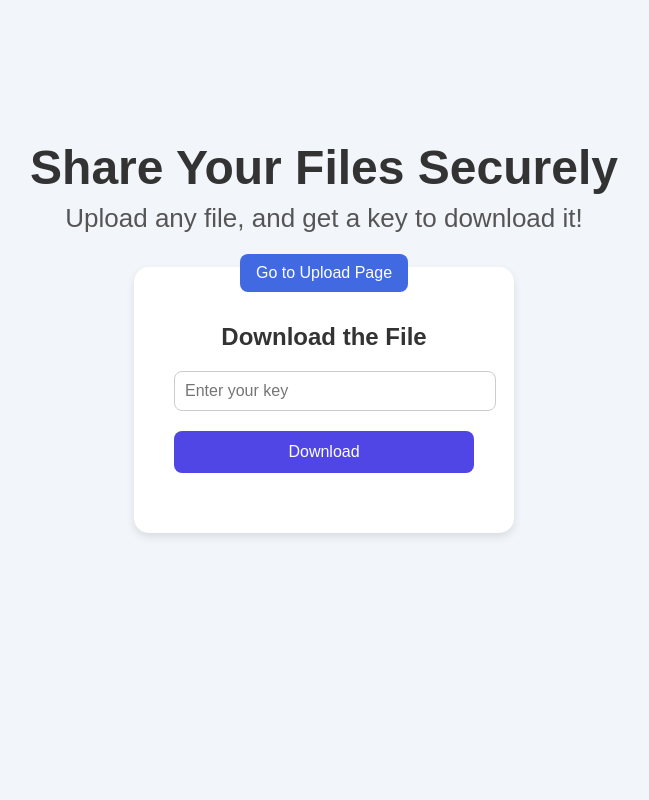
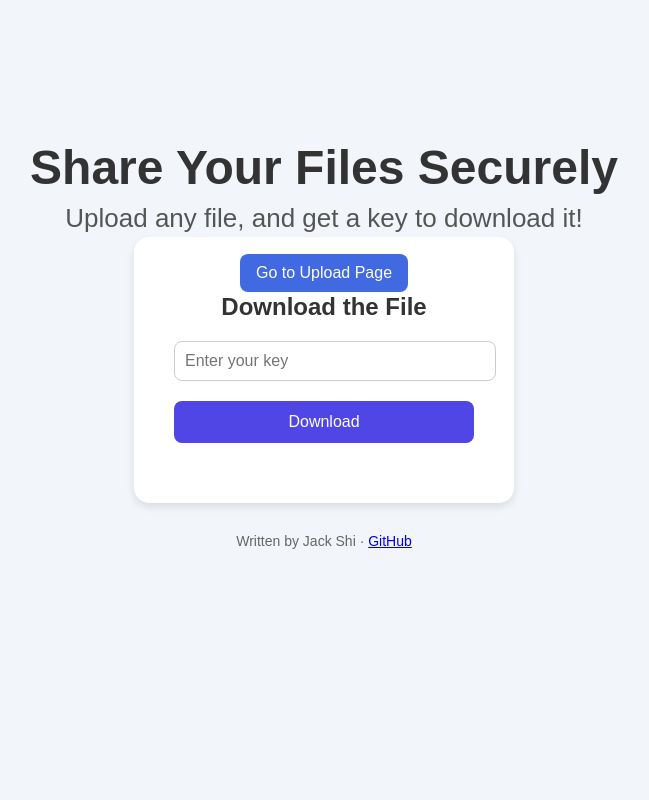
Before and after one commit to Jack-18888/KeyDrop, a Flask app: page /download in a window 1280 px wide. Shown: the whole page, without its empty margins (316-965 px from the left). Run offline with Flask 3, Linux system fonts and the light colour scheme.

Commit message:
added reference to git repo

```diff
--- a/static/css/download.css
+++ b/static/css/download.css
@@ -2,6 +2,7 @@
   background-color: #f2f5f9;
   font-family: 'Poppins', sans-serif;
   display: flex;
+  flex-direction: column;
   justify-content: center;
   align-items: center;
   height: 100vh;
--- a/templates/download.html
+++ b/templates/download.html
@@ -22,5 +22,9 @@
   </div>
 
   <script src="{{ url_for('static', filename='js/download.js') }}"></script>
+
+  <p style="text-align:center; margin-top:30px; font-size:14px; color:#666;">
+    Written by Jack Shi · <a href="https://github.com/Jack-18888/KeyDrop" target="_blank">GitHub</a>
+  </p>
 </body>
 </html>
--- a/templates/upload.html
+++ b/templates/upload.html
@@ -47,6 +47,10 @@
   <script src="https://cdn.jsdelivr.net/npm/jszip@3.10.1/dist/jszip.min.js"></script>
   <script src="https://cdn.jsdelivr.net/npm/sweetalert2@11"></script>
   <script src="{{ url_for('static', filename='js/upload.js') }}"></script>
+
+  <p style="text-align:center; margin-top:30px; font-size:14px; color:#666;">
+    Written by Jack Shi · <a href="https://github.com/Jack-18888/KeyDrop" target="_blank">GitHub</a>
+  </p>
 </body>
 
 </html>
```
Also changed, not shown: README.md.
